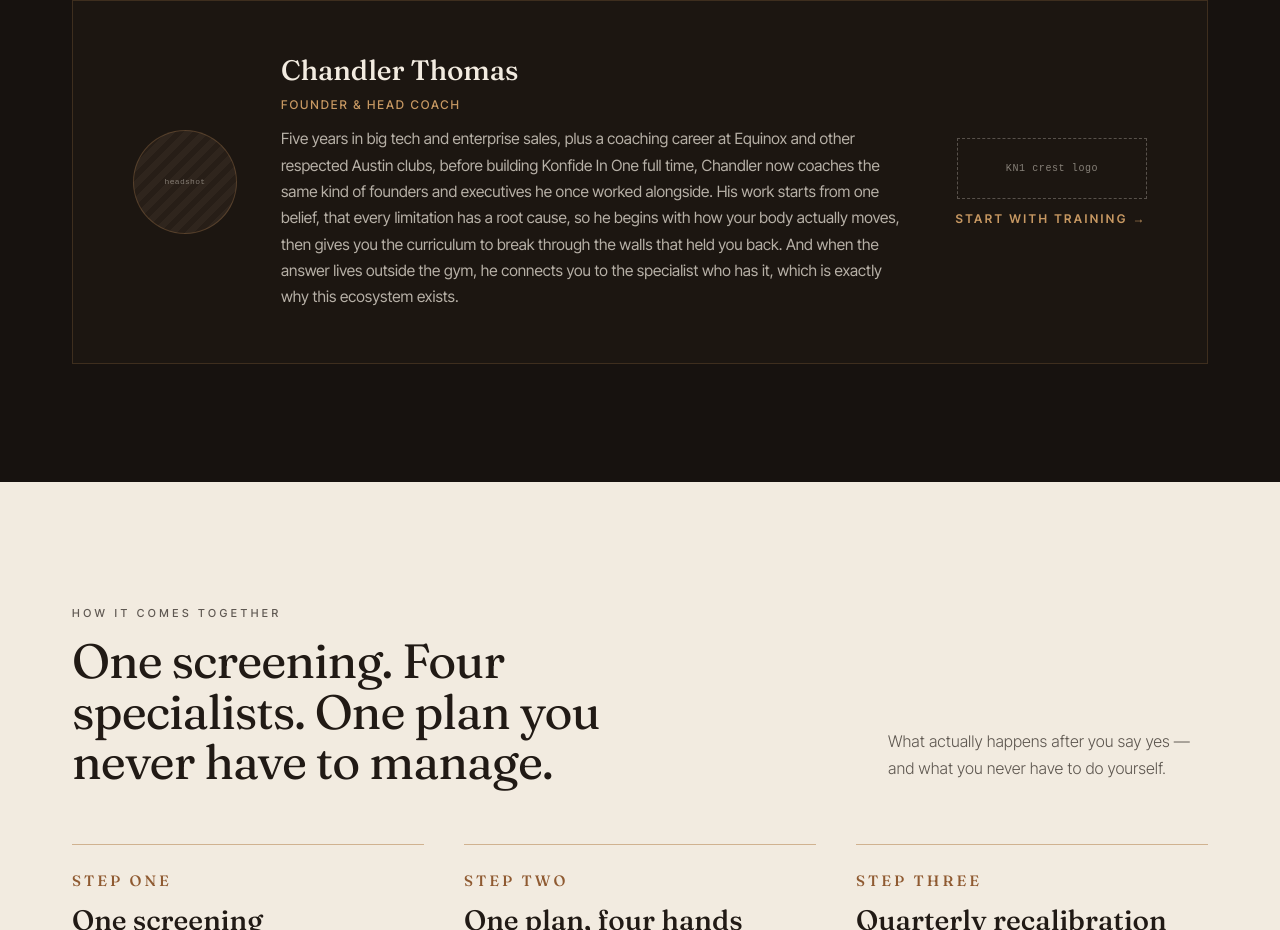
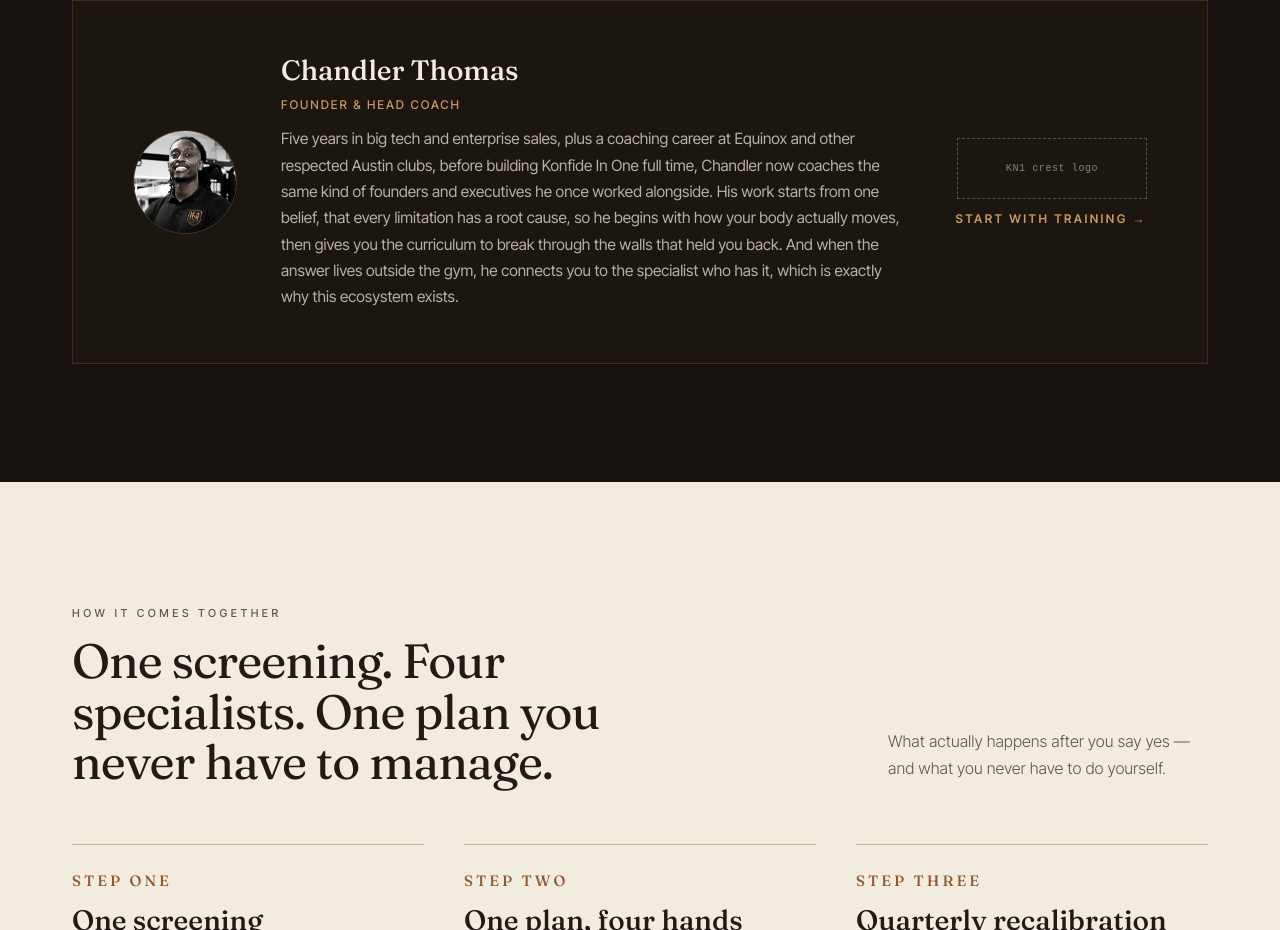
Before and after one commit to jonhbretas/kofindinone, a plain HTML site: page ecosystem.html in a window 1280 px wide. Shown: the part 2768-3698 px from the top of the page. Drawn offline with Linux system fonts and the light colour scheme.

Commit message:
Add Chandler and Kevin Hermann headshots, refresh Shane and Syra photos
Fills in the previously-placeholder team headshots on Ecosystem and
swaps in updated versions with matching black-and-white gym backgrounds.

```diff
--- a/ecosystem.html
+++ b/ecosystem.html
@@ -271,8 +271,8 @@
         </div>
       </div>
       <div class="partner-card" style="background: #1C1611; border: 1px solid rgba(180,131,79,0.22); border-top: none; padding: 52px 60px; display: grid; grid-template-columns: auto 1fr auto; gap: 44px; align-items: center;">
-        <div style="width: 104px; height: 104px; border-radius: 50%; flex-shrink: 0; background: repeating-linear-gradient(135deg, #2f251d 0 6px, #271e17 6px 12px); border: 1px solid rgba(180,131,79,0.3); position: relative;">
-          <span style="position: absolute; inset: 0; display: flex; align-items: center; justify-content: center; font-family: 'SF Mono', ui-monospace, monospace; font-size: 8px; letter-spacing: 0.04em; color: rgba(242,235,224,0.45); text-align: center;">headshot</span>
+        <div style="width: 104px; height: 104px; border-radius: 50%; flex-shrink: 0; overflow: hidden; border: 1px solid rgba(180,131,79,0.3);">
+          <img src="images/ChandlerThomasHeadshot.png" alt="Chandler Thomas, Founder &amp; Head Coach" style="width: 100%; height: 100%; object-fit: cover; object-position: center 20%;">
         </div>
         <div style="display: flex; flex-direction: column; gap: 10px;">
           <div class="fr" style="font-size: 28px; font-weight: 500; letter-spacing: -0.005em; color: #F2EBE0;">Chandler Thomas</div>
@@ -339,8 +339,8 @@
         </div>
       </div>
       <div class="partner-card" style="background: #1C1611; border: 1px solid rgba(180,131,79,0.22); border-top: none; padding: 52px 60px; display: grid; grid-template-columns: auto 1fr auto; gap: 44px; align-items: center;">
-        <div style="width: 104px; height: 104px; border-radius: 50%; flex-shrink: 0; background: repeating-linear-gradient(135deg, #2f251d 0 6px, #271e17 6px 12px); border: 1px solid rgba(180,131,79,0.3); position: relative;">
-          <span style="position: absolute; inset: 0; display: flex; align-items: center; justify-content: center; font-family: 'SF Mono', ui-monospace, monospace; font-size: 8px; letter-spacing: 0.04em; color: rgba(242,235,224,0.45); text-align: center;">headshot</span>
+        <div style="width: 104px; height: 104px; border-radius: 50%; flex-shrink: 0; overflow: hidden; border: 1px solid rgba(180,131,79,0.3);">
+          <img src="images/KevinHermannAirrostiHeadshot.png" alt="Dr. Kevin Hermann, Airrosti" style="width: 100%; height: 100%; object-fit: cover; object-position: center 20%;">
         </div>
         <div style="display: flex; flex-direction: column; gap: 10px;">
           <div class="fr" style="font-size: 28px; font-weight: 500; letter-spacing: -0.005em; color: #F2EBE0;">Dr. Kevin Hermann &middot; Airrosti</div>
@@ -353,7 +353,7 @@
       </div>
       <div class="partner-card" style="background: #1C1611; border: 1px solid rgba(180,131,79,0.22); border-top: none; padding: 52px 60px; display: grid; grid-template-columns: auto 1fr auto; gap: 44px; align-items: center;">
         <div style="width: 104px; height: 104px; border-radius: 50%; flex-shrink: 0; overflow: hidden; border: 1px solid rgba(180,131,79,0.3);">
-          <img src="images/SyraSabooriAriseHeadshot.jpg" alt="Dr. Syra Saboori, Arise Chiropractic and Vitality" style="width: 100%; height: 100%; object-fit: cover; object-position: center 15%;">
+          <img src="images/SyraSabooriAriseHeadshot.png" alt="Dr. Syra Saboori, Arise Chiropractic and Vitality" style="width: 100%; height: 100%; object-fit: cover; object-position: center 15%;">
         </div>
         <div style="display: flex; flex-direction: column; gap: 10px;">
           <div class="fr" style="font-size: 28px; font-weight: 500; letter-spacing: -0.005em; color: #F2EBE0;">Dr. Syra &middot; Arise Chiropractic and Vitality</div>
```
Also changed, not shown: images/ChandlerThomasHeadshot.png (added), images/KevinHermannAirrostiHeadshot.png (added), images/ShaneAliNirvanixHeadshot.png, images/SyraSabooriAriseHeadshot.jpg (deleted), images/SyraSabooriAriseHeadshot.png (added).
